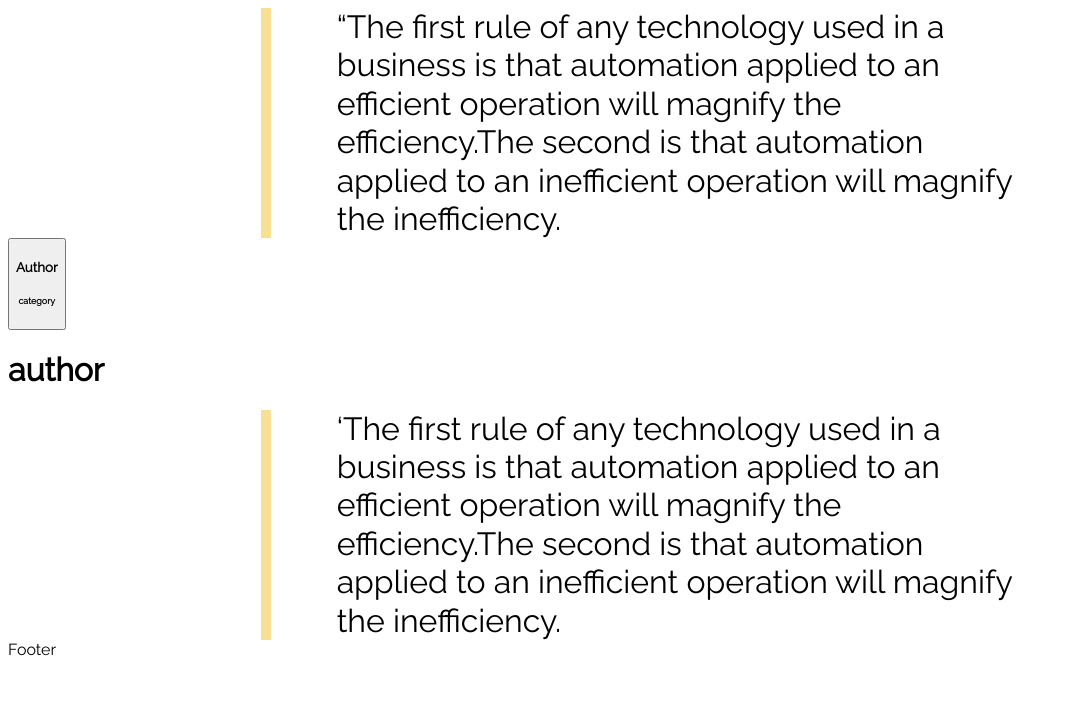
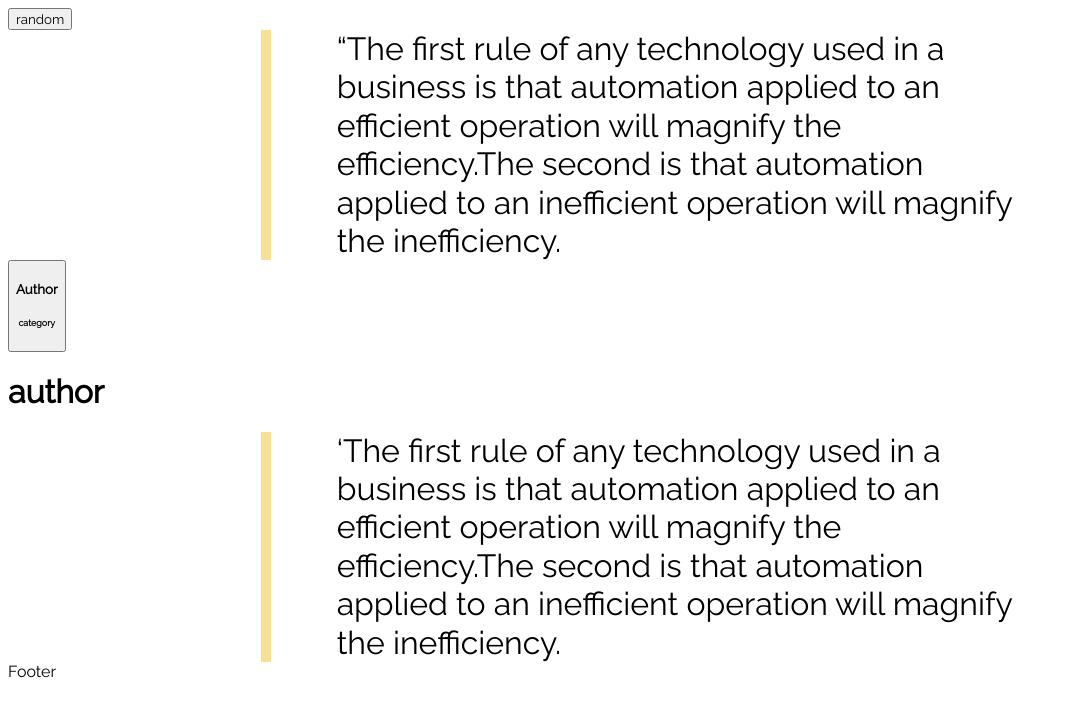
Before and after one commit to Rina45/quote, a React app: page / in a window 1280 px wide. Shown: the top 716 px of the page, without its empty margins (0-1068 px from the left). Built offline with nearby package versions, Linux system fonts and the light colour scheme.

Commit message:
and random button compnent

```diff
--- a/src/components/App.js
+++ b/src/components/App.js
@@ -1,11 +1,12 @@
 import React from 'react';
 import Footer from './Footer';
 import QuotesArray from './QuotesArray';
+import RandomButton from './RandomButton';
 import SingleQuotePage from './SingleQuotePage';
 
 const App = () => {
     return (<>
-
+        <RandomButton />
         <SingleQuotePage />
         <QuotesArray />
         <Footer />
--- /dev/null
+++ b/src/components/RandomButton.js
@@ -0,0 +1,9 @@
+import React from 'react';
+
+const RandomButton = () => {
+    return (
+        <button>random</button>
+    );
+}
+
+export default RandomButton;
```
